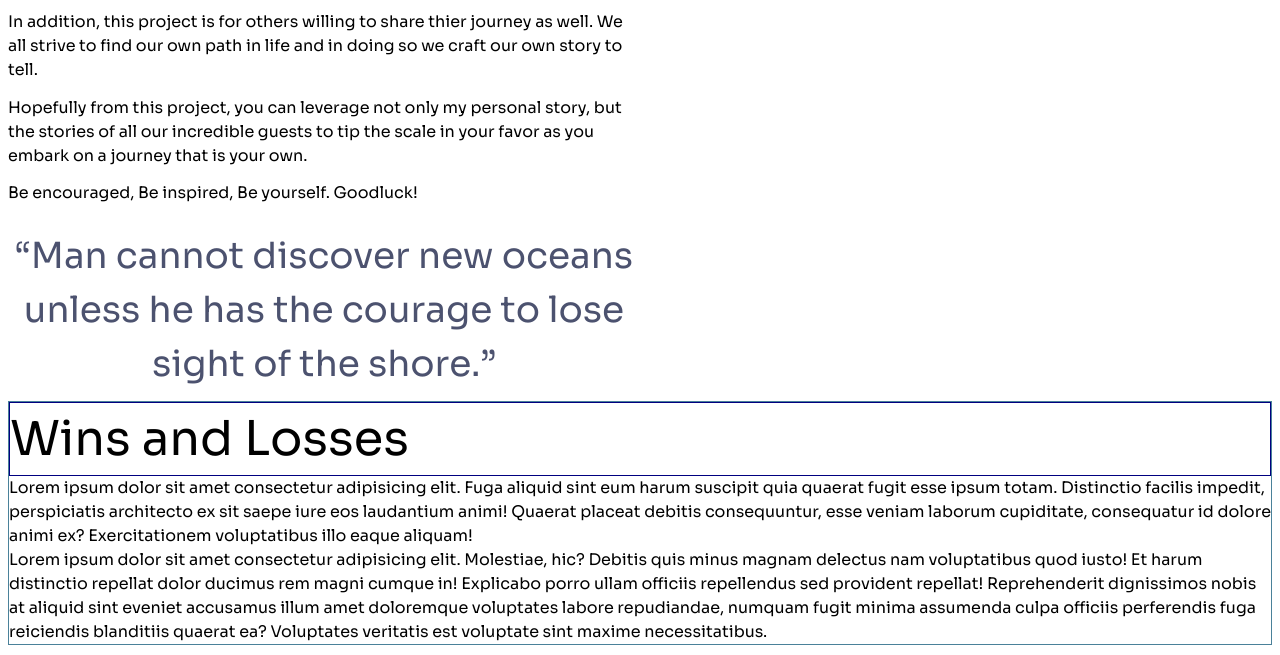
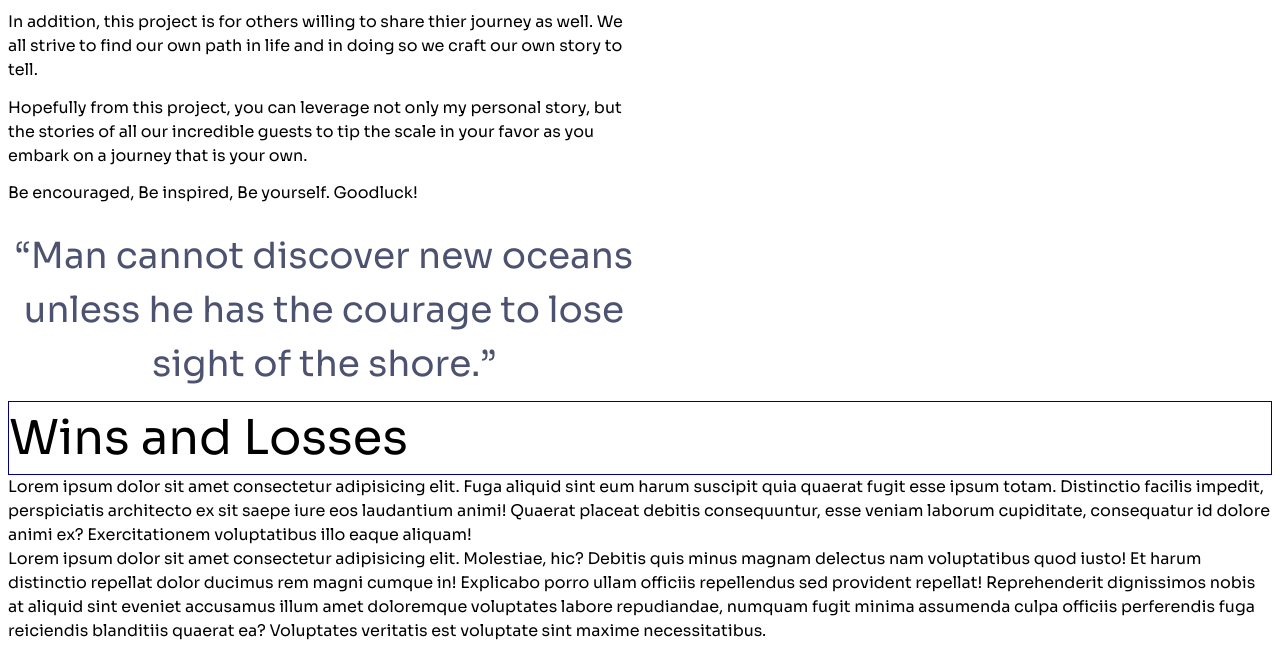
Before and after one commit to fPuniVaesau/Canoe, a plain HTML site: page index.html in a window 1280 px wide. Shown: the part 845-1500 px from the top of the page. Drawn offline with Linux system fonts and the light colour scheme.

Commit message:
working on styling for the wins and losses section.

```diff
--- a/Styles/styles.css
+++ b/Styles/styles.css
@@ -247,7 +247,7 @@ select{
 }
 
 .winsAndLosses{
-    border: 1px solid rgb(74, 129, 153);
+    /* border: 1px solid rgb(74, 129, 153); */
 
 }
 
```
